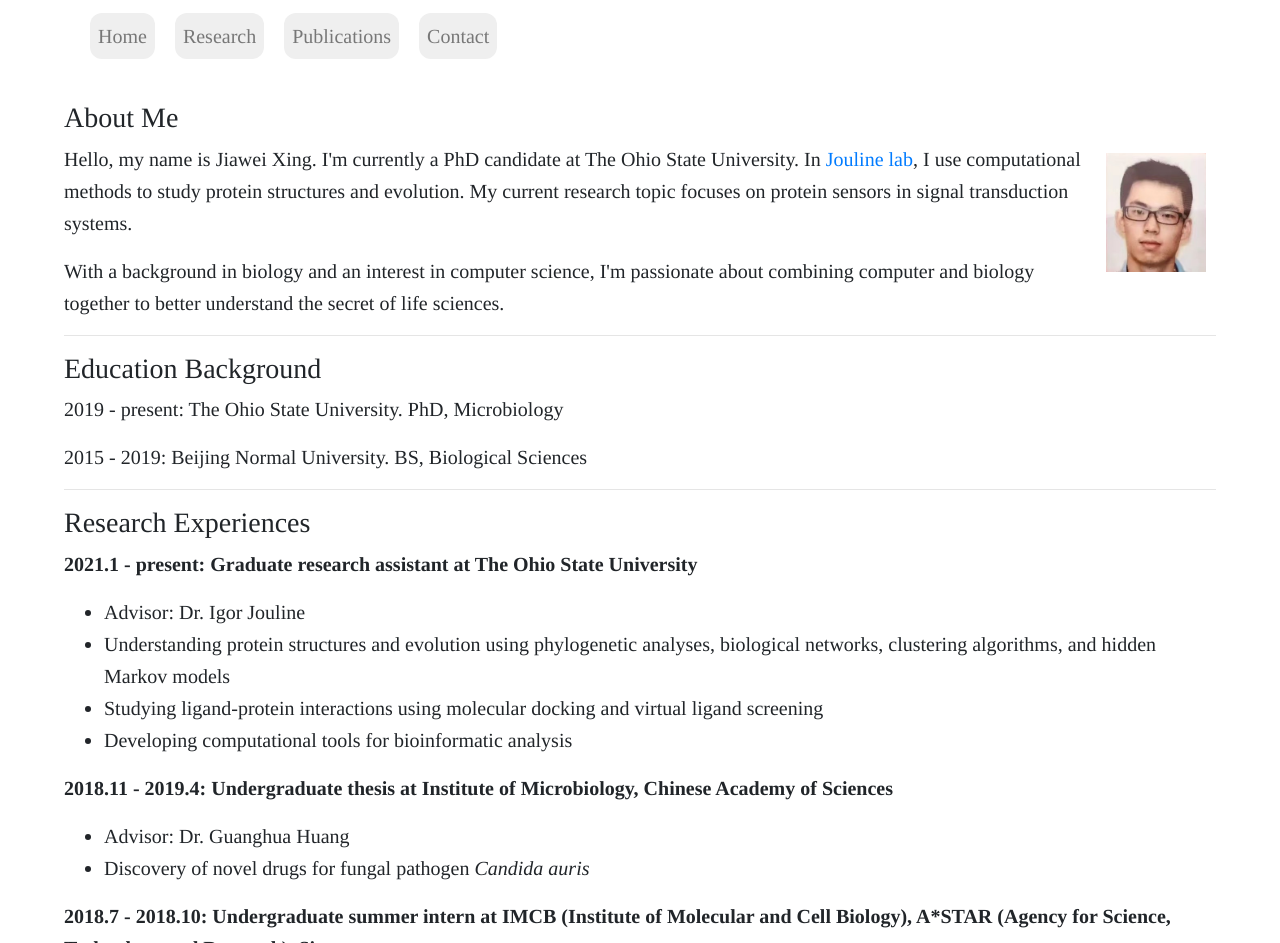
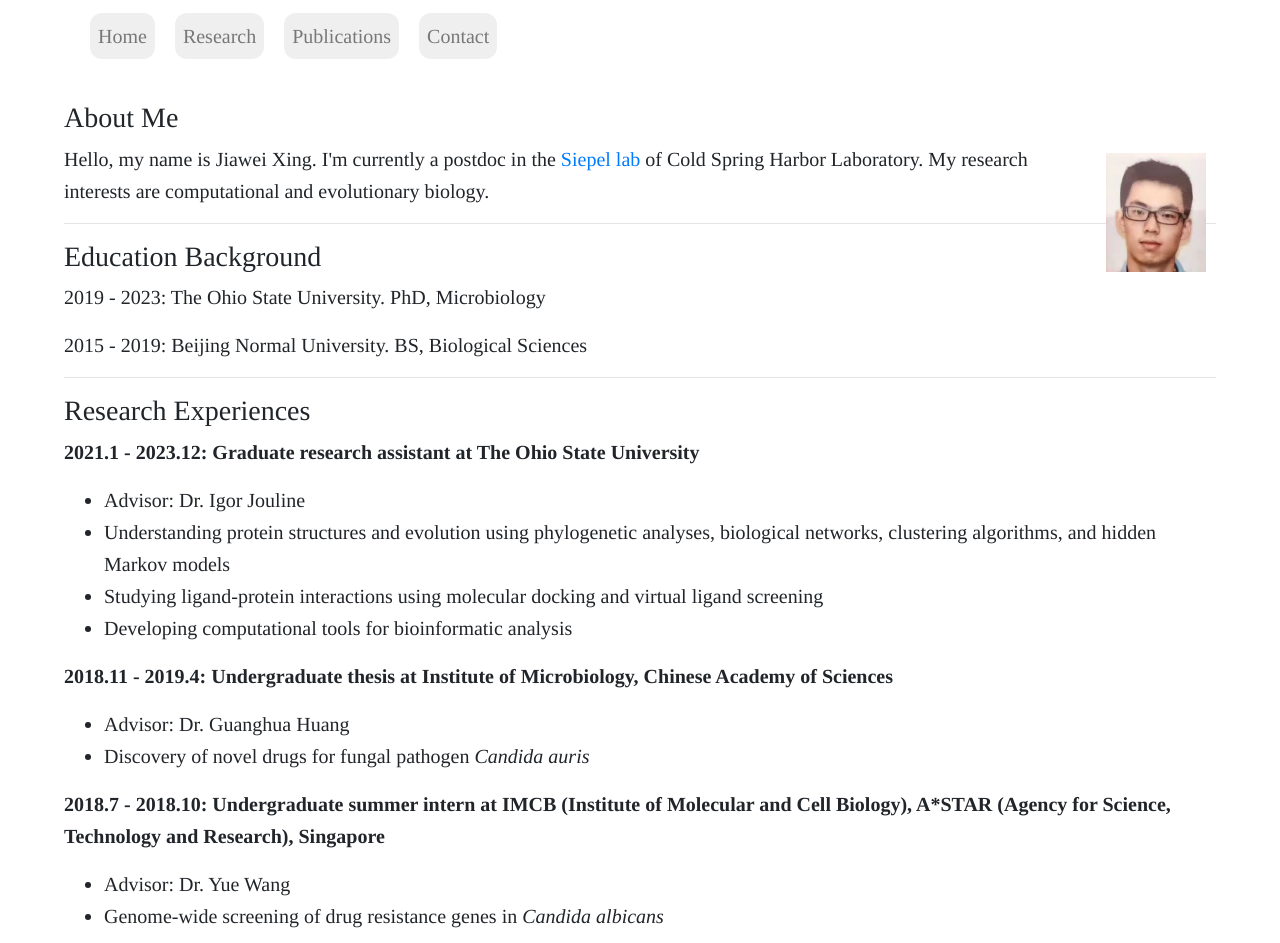
Before and after one commit to Jiawei-Xing/JiaweI-Xing.github.io, a plain HTML site: page index.html in a window 1280 px wide. Shown: the part 1133-2076 px from the top of the page. Drawn offline with nearby package versions, Linux system fonts and the light colour scheme.

Commit message:
Update index.html

```diff
--- a/index.html
+++ b/index.html
@@ -35,15 +35,14 @@
         <div id="home_view" class="section">
         <h3>About Me</h3>
         <img src="jiaweixing.jpg">
-        <p>Hello, my name is Jiawei Xing. I'm currently a PhD candidate at The Ohio State University. In <a href="https://biology.joulinelab.org/">Jouline lab</a>, I use computational methods to study protein structures and evolution. My current research topic focuses on protein sensors in signal transduction systems.</p>
-        <p>With a background in biology and an interest in computer science, I'm passionate about combining computer and biology together to better understand the secret of life sciences. </p>
+        <p>Hello, my name is Jiawei Xing. I'm currently a postdoc in the <a href="https://siepellab.labsites.cshl.edu/">Siepel lab</a> of Cold Spring Harbor Laboratory. My research interests are computational and evolutionary biology.</p>
         <hr>
         <h3>Education Background</h3>
-        <p>2019 - present: The Ohio State University. PhD, Microbiology</p>
+        <p>2019 - 2023: The Ohio State University. PhD, Microbiology</p>
         <p>2015 - 2019: Beijing Normal University. BS, Biological Sciences</p>
         <hr>
         <h3>Research Experiences</h3>
-        <p><b>2021.1 - present: Graduate research assistant at The Ohio State University</b></p>
+        <p><b>2021.1 - 2023.12: Graduate research assistant at The Ohio State University</b></p>
         <ul>
             <li>Advisor: Dr. Igor Jouline</li>
             <li>Understanding protein structures and evolution using phylogenetic analyses, biological networks, clustering algorithms, and hidden Markov models</li>
```
